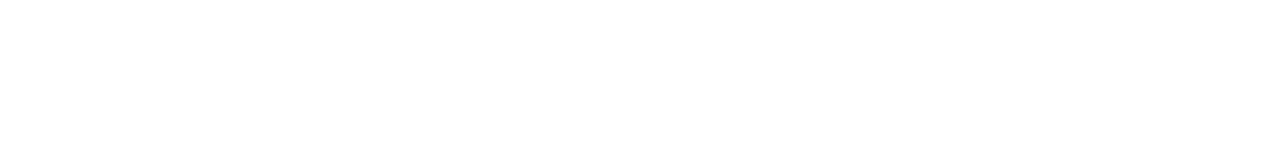
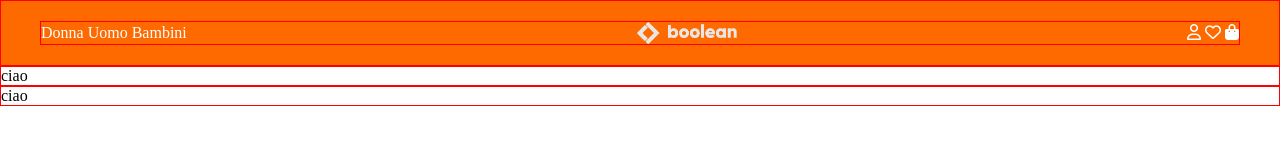
Before and after one commit to DanielFerraiuolo98/html-css-boolando, a plain HTML site: page index.html in a window 1280 px wide. Drawn offline with Linux system fonts and the light colour scheme.

Commit message:
header create

```diff
--- a/css/style.css
+++ b/css/style.css
@@ -4,3 +4,43 @@
     padding: 0;
     box-sizing: border-box;
 }
+
+:root{
+    --orange: #fe6900;
+    --green: #008000;
+    --red: #ff0000;
+    --dark: #1b1b1b;
+}
+
+.debug{
+    border: 1px solid red;
+}
+
+.d-flex{
+    display: flex;
+    justify-content: space-between;
+    align-items: center;
+}
+
+header{
+    background-color: var(--orange);
+    padding: 20px;
+}
+
+.container{
+    width: 1200px;
+    margin: 0 auto;
+    color: white;
+}
+
+.logo{
+    width: 100px;
+}
+
+ .fa-user, .fa-heart, .fa-bag-shopping{
+    color: white;
+}
+
+a:hover{
+    cursor: pointer;
+}
--- a/index.html
+++ b/index.html
@@ -3,10 +3,31 @@
 <head>
     <meta charset="UTF-8">
     <meta name="viewport" content="width=device-width, initial-scale=1.0">
+    <link rel="stylesheet" href="https://cdnjs.cloudflare.com/ajax/libs/font-awesome/6.6.0/css/all.min.css" integrity="sha512-Kc323vGBEqzTmouAECnVceyQqyqdsSiqLQISBL29aUW4U/M7pSPA/gEUZQqv1cwx4OnYxTxve5UMg5GT6L4JJg==" crossorigin="anonymous" referrerpolicy="no-referrer"/>
     <link rel="stylesheet" href="css/style.css">
     <title>boolando</title>
 </head>
 <body>
+    <!--header-->
+    <header class="debug">
+        <div class="container debug d-flex">
+            <p>Donna Uomo Bambini</p>
+            <img class="logo" src="img/boolean-logo.png" alt="boolean-logo">
+            <div>
+                <a href="#"><i class="fa-regular fa-user"></i></a>
+                <a href="#"><i class="fa-regular fa-heart"></i></a>
+                <a href="#"><i class="fa-solid fa-bag-shopping"></i></a>
+            </div>
+        </div>
+    </header>
+    <!--main-->
+    <main class="debug">
+        ciao
+    </main>
+    <!--footer-->
+    <footer class="debug">
+        ciao
+    </footer>
 
 </body>
 </html>
```
